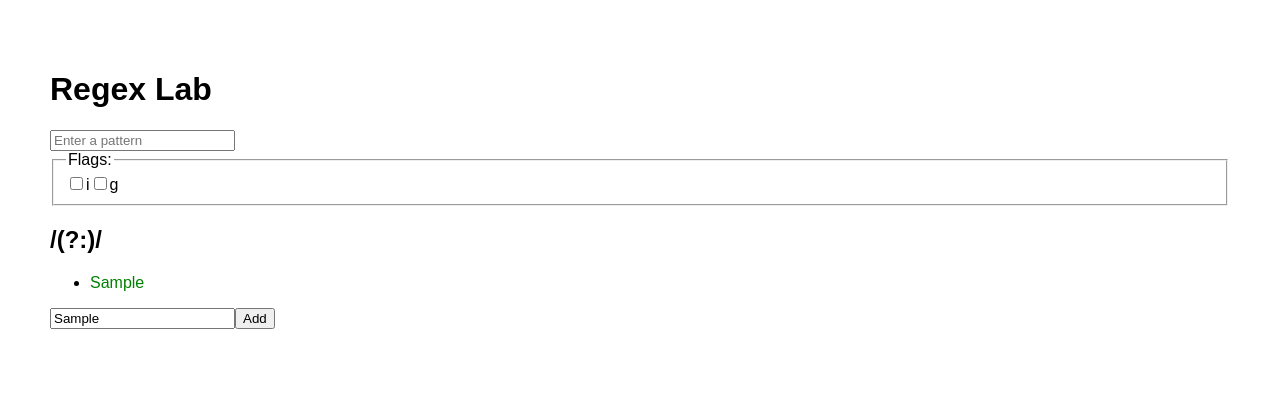
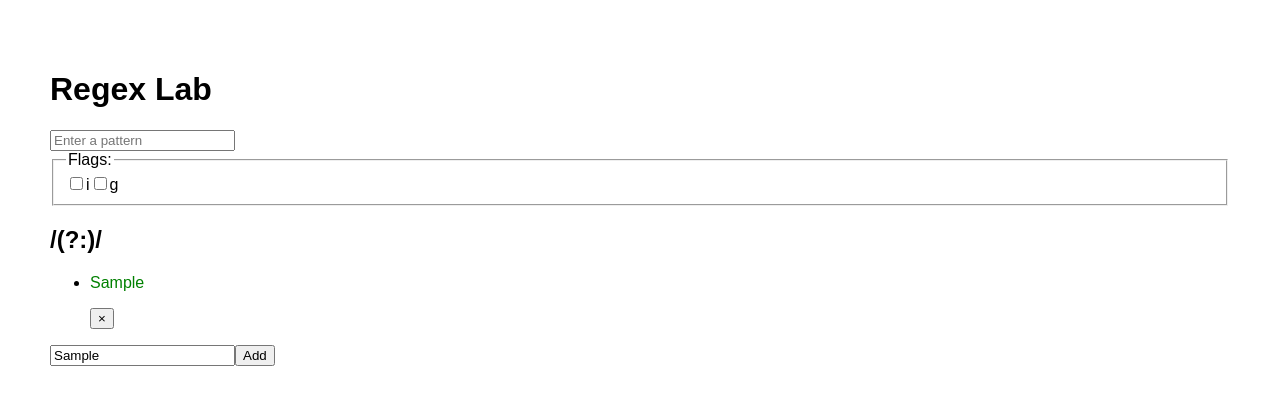
Before and after one commit to AemiliaTeam/regexdoesntsuck, a React (Create React App) app: page / in a window 1280 px wide. Both pictures are taken after typing "Sample" into the empty fields and a click on the button "Add". Shown: the top 404 px of the page. Built offline with nearby package versions, Linux system fonts and the light colour scheme.

Commit message:
Add ability to remove strings

```diff
--- a/src/App.js
+++ b/src/App.js
@@ -32,6 +32,7 @@ class App extends Component {
     this.onPatternUpdate = this.onPatternUpdate.bind(this);
     this.onFlagUpdate = this.onFlagUpdate.bind(this);
     this.onAddString = this.onAddString.bind(this);
+    this.onRemoveString = this.onRemoveString.bind(this);
   }
 
   componentDidMount() {
@@ -149,6 +150,16 @@ class App extends Component {
     });
   }
 
+  onRemoveString(event, stringToRemove) {
+    this.setState(prevState => {
+      return {
+        strings: prevState.strings.filter(string => {
+          return stringToRemove.toString() !== string.text;
+        })
+      };
+    });
+  }
+
   render() {
     return (
       <div>
@@ -163,7 +174,11 @@ class App extends Component {
             ? `${this.state.regex}`
             : 'Invalid Regular Expression'}
         </h2>
-        <StringList items={this.state.strings} pattern={this.state.pattern} />
+        <StringList
+          items={this.state.strings}
+          pattern={this.state.pattern}
+          onRemoveString={this.onRemoveString}
+        />
         <NewString onAddString={this.onAddString} regex={this.state.regex} />
       </div>
     );
--- a/src/components/NewString.js
+++ b/src/components/NewString.js
@@ -1,7 +1,6 @@
 import React from 'react';
 
 const NewString = props => {
-  let e;
   return (
     <form onSubmit={props.onAddString}>
       <input type="text" name="string" />
--- a/src/components/StringItem.js
+++ b/src/components/StringItem.js
@@ -2,9 +2,12 @@ import React from 'react';
 
 const StringItem = props => {
   return (
-    <p className={props.match ? "doesMatch" : "doesNotMatch"}>
-      {props.text}
-    </p>
+    <div>
+      <p className={props.match ? 'doesMatch' : 'doesNotMatch'}>{props.text}</p>
+      <button onClick={e => props.onRemoveString(e, props.text)}>
+        &times;
+      </button>
+    </div>
   );
 };
 
--- a/src/components/StringList.js
+++ b/src/components/StringList.js
@@ -5,16 +5,17 @@ const StringList = props => {
   const stringList = props.items.map((string, idx) => {
     return (
       <li key={idx}>
-        <StringItem text={string.text} index={idx} match={string.match} />
+        <StringItem
+          text={string.text}
+          index={idx}
+          match={string.match}
+          onRemoveString={props.onRemoveString}
+        />
       </li>
     );
   });
 
-  return (
-    <ul>
-      {stringList}
-    </ul>
-  );
+  return <ul>{stringList}</ul>;
 };
 
 export default StringList;
```
